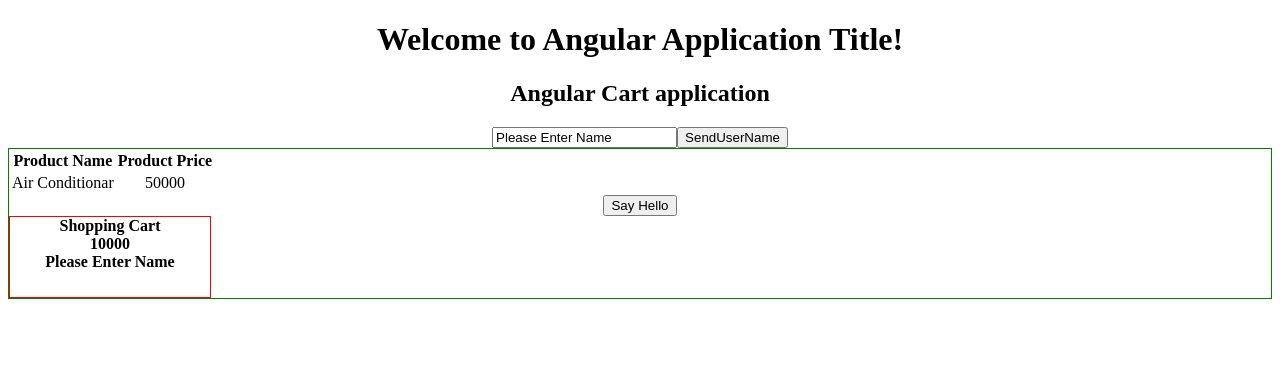
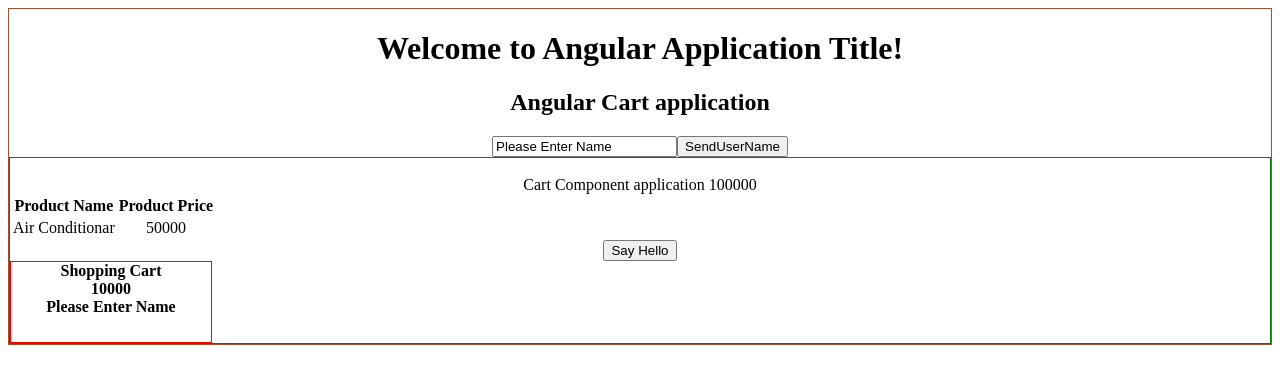
Before and after one commit to MishraAshish/nodeapi7, an Angular app in the folder angular/: page / in a window 1280 px wide. Shown: the top 384 px of the page. Built offline with nearby package versions, Linux system fonts and the light colour scheme.

Commit message:
passing data from parent to child

```diff
--- a/angular/src/app/app.component.css
+++ b/angular/src/app/app.component.css
@@ -0,0 +1,3 @@
+.parentClass{
+    border: 1px solid sienna;
+}
--- a/angular/src/app/app.component.html
+++ b/angular/src/app/app.component.html
@@ -1,5 +1,5 @@
 <!--The content below is only a placeholder and can be replaced.-->
-<div style="text-align:center">
+<div style="text-align:center" class="parentClass">
   <h1>
     Welcome to {{title}}!
   </h1>
@@ -9,5 +9,7 @@
 
   <button (click)="passUserName()">SendUserName</button>
 
-  <cart-app [cartType]="cartTypeParent" [cartAmount]="cartAmountParent" [userName]="userNameParent"></cart-app>
+  <cart-app [cartType]="cartTypeParent" [cartAmount]="cartAmountParent" [userName]="userNameParent">
+
+  </cart-app>
 </div>
--- a/angular/src/app/app.component.ts
+++ b/angular/src/app/app.component.ts
@@ -28,8 +28,8 @@
 
   passUserName(){
     //debugger;
-    this.userNameParent = this.userName;
-    //this.userNameParent = (document.getElementById("username") as HTMLInputElement).value;
+    //this.userNameParent = this.userName;
+    this.userNameParent = (document.getElementById("username") as HTMLInputElement).value;
   }
 
 }
--- a/angular/src/app/cart.component.html
+++ b/angular/src/app/cart.component.html
@@ -1,5 +1,7 @@
 <!--The content below is only a placeholder and can be replaced.-->
 <div class="childComponent">
+  <br/>
+  {{title}} {{total}}
   <table>
     <thead>
       <th>Product Name</th>
@@ -14,11 +16,13 @@
   </table>
 
   <input type="button" (click)="sayHello('Hello Trainees')" value="Say Hello" />
+
   <div class="cartFromParent">
     <b>{{cartType}}</b>
     <br/>
     <b>{{cartAmount}}</b>
     <br/>
     <b>{{userName}}</b>
+
   </div>
 </div>
--- a/angular/src/app/cart.component.ts
+++ b/angular/src/app/cart.component.ts
@@ -7,8 +7,8 @@
 })
 
 export class CartComponent {
-    title = 'cart-app-component';
-    heading = 'Cart Component application';
+    title:string = 'Cart Component application';
+    total:number = 100000;
 
     @Input() cartType : string;
     @Input() cartAmount :  string;
@@ -26,7 +26,7 @@
     }
 
     sayHello(msg){
-        alert("I am saying - "+ msg);
+        alert("I am saying - "+ msg +" "+ this.userName);
     }
 
     logIt(msg: string, nextId: number) {
```
Also changed, not shown: 2 other files (tests, documents, lock files or other folders).
